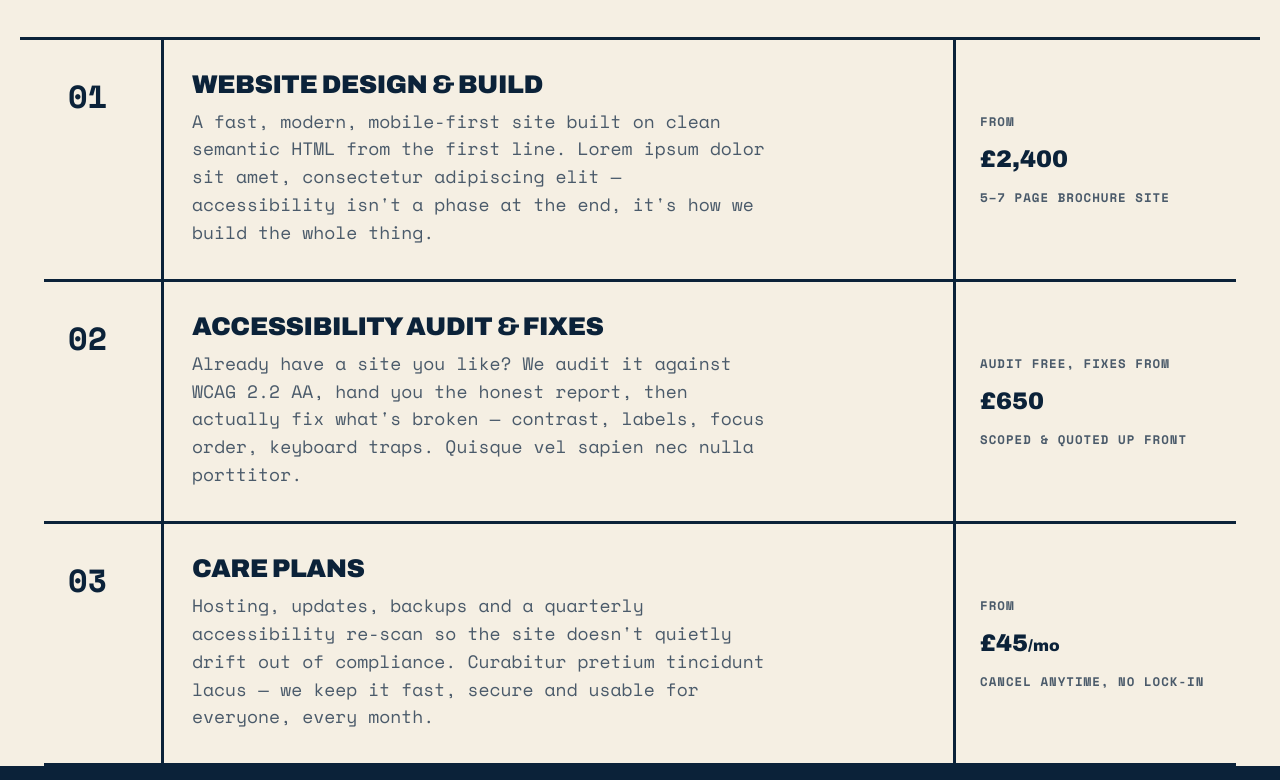
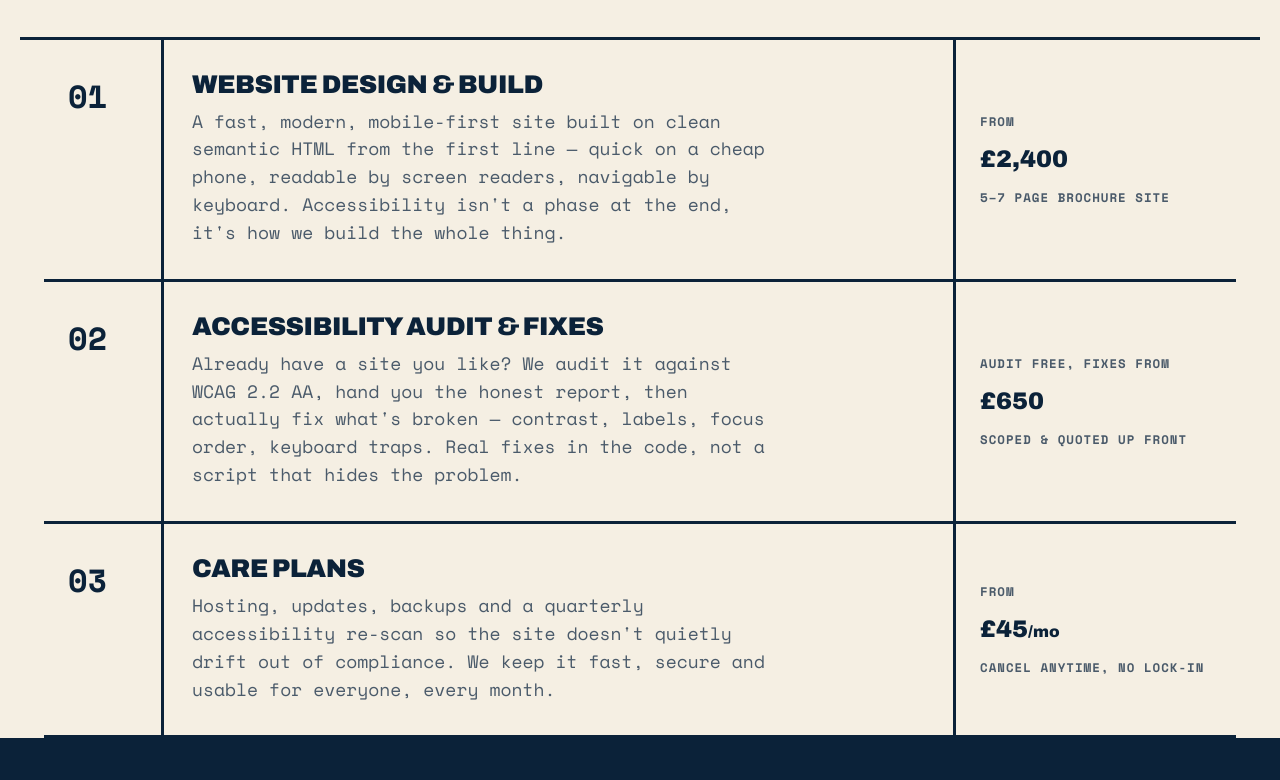
Before and after one commit to coreyjpritchard/bridgewell-site, a plain HTML site: page index.html in a window 1280 px wide. Shown: the part 2300-3080 px from the top of the page. Drawn offline with nearby package versions, Linux system fonts and the light colour scheme.

Commit message:
Homepage: replace lorem fragments in Services with on-brand copy

```diff
--- a/index.html
+++ b/index.html
@@ -644,7 +644,7 @@ footer{background:var(--ink);color:var(--paper);}
       <div class="svc__no" aria-hidden="true">01</div>
       <div class="svc__body">
         <h3>Website design &amp; build</h3>
-        <p>A fast, modern, mobile-first site built on clean semantic HTML from the first line. Lorem ipsum dolor sit amet, consectetur adipiscing elit — accessibility isn't a phase at the end, it's how we build the whole thing.</p>
+        <p>A fast, modern, mobile-first site built on clean semantic HTML from the first line — quick on a cheap phone, readable by screen readers, navigable by keyboard. Accessibility isn't a phase at the end, it's how we build the whole thing.</p>
       </div>
       <div class="svc__meta">
         <span class="mono">From</span>
@@ -656,7 +656,7 @@ footer{background:var(--ink);color:var(--paper);}
       <div class="svc__no" aria-hidden="true">02</div>
       <div class="svc__body">
         <h3>Accessibility audit &amp; fixes</h3>
-        <p>Already have a site you like? We audit it against WCAG 2.2 AA, hand you the honest report, then actually fix what's broken — contrast, labels, focus order, keyboard traps. Quisque vel sapien nec nulla porttitor.</p>
+        <p>Already have a site you like? We audit it against WCAG 2.2 AA, hand you the honest report, then actually fix what's broken — contrast, labels, focus order, keyboard traps. Real fixes in the code, not a script that hides the problem.</p>
       </div>
       <div class="svc__meta">
         <span class="mono">Audit free, fixes from</span>
@@ -668,7 +668,7 @@ footer{background:var(--ink);color:var(--paper);}
       <div class="svc__no" aria-hidden="true">03</div>
       <div class="svc__body">
         <h3>Care plans</h3>
-        <p>Hosting, updates, backups and a quarterly accessibility re-scan so the site doesn't quietly drift out of compliance. Curabitur pretium tincidunt lacus — we keep it fast, secure and usable for everyone, every month.</p>
+        <p>Hosting, updates, backups and a quarterly accessibility re-scan so the site doesn't quietly drift out of compliance. We keep it fast, secure and usable for everyone, every month.</p>
       </div>
       <div class="svc__meta">
         <span class="mono">From</span>
```
